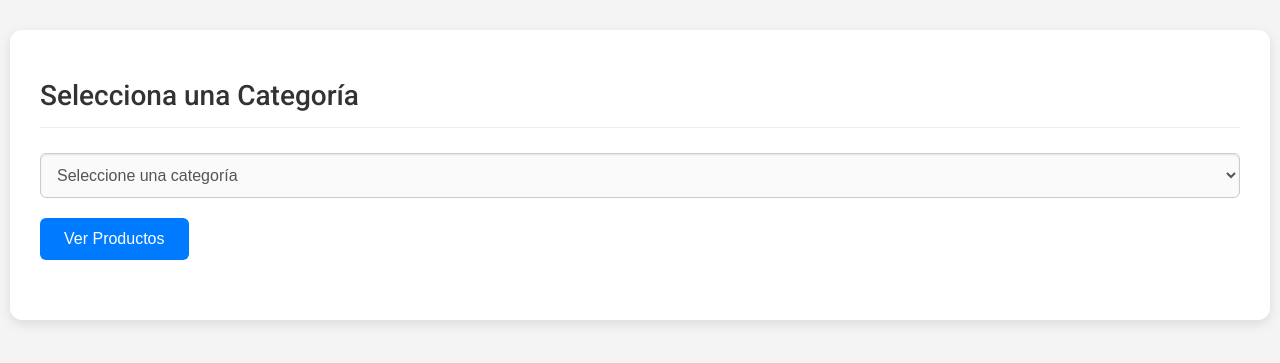
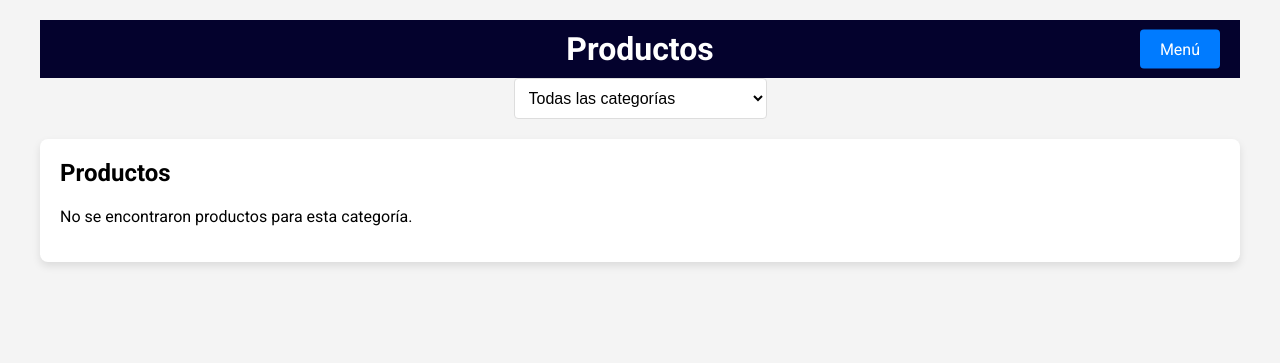
Before and after one commit to Marcos06112001/Proyecto_Lenguaje_BD, a PHP site: page /productos.php in a window 1280 px wide. Shown: the top 363 px of the page. Run offline with PHP 8.4, Linux system fonts and the light colour scheme; data that the repository does not hold is empty; some libraries are stand-ins or nearby versions.

Commit message:
productos modificaciones

```diff
--- a/CSS/producto.css
+++ /dev/null
@@ -1,102 +0,0 @@
-/* Fuente principal */
-body {
-    font-family: 'Roboto', sans-serif;
-    background-color: #f4f4f4;
-    color: #333;
-    margin: 0;
-    padding: 0;
-}
-
-.container {
-    max-width: 1200px;
-    margin: 30px auto;
-    padding: 30px;
-    background-color: #ffffff;
-    border-radius: 12px;
-    box-shadow: 0 4px 12px rgba(0, 0, 0, 0.1);
-}
-
-h1 {
-    font-size: 28px;
-    color: #333;
-    border-bottom: 1px solid #eee;
-    padding-bottom: 15px;
-    margin-bottom: 25px;
-    font-weight: 500;
-}
-
-form {
-    margin-bottom: 30px;
-}
-
-.select-container {
-    margin-bottom: 20px;
-}
-
-select {
-    width: 100%;
-    padding: 12px;
-    border: 1px solid #ccc;
-    border-radius: 6px;
-    font-size: 16px;
-    color: #555;
-    background-color: #fafafa;
-    box-shadow: inset 0 1px 2px rgba(0, 0, 0, 0.1);
-    transition: border-color 0.3s, box-shadow 0.3s;
-}
-
-select:focus {
-    border-color: #007bff;
-    box-shadow: 0 0 4px rgba(0, 123, 255, 0.25);
-    outline: none;
-}
-
-.submit-btn {
-    background-color: #007bff;
-    color: #ffffff;
-    border: none;
-    padding: 12px 24px;
-    border-radius: 6px;
-    font-size: 16px;
-    cursor: pointer;
-    transition: background-color 0.3s, transform 0.3s;
-}
-
-.submit-btn:hover {
-    background-color: #0056b3;
-    transform: translateY(-2px);
-}
-
-table {
-    width: 100%;
-    border-collapse: collapse;
-    margin-top: 20px;
-}
-
-table, th, td {
-    border: 1px solid #ddd;
-}
-
-th, td {
-    padding: 15px;
-    text-align: left;
-}
-
-th {
-    background-color: #f8f9fa;
-    color: #555;
-    font-weight: 600;
-}
-
-tr:nth-child(even) {
-    background-color: #f9f9f9;
-}
-
-tr:hover {
-    background-color: #f1f1f1;
-}
-
-table img {
-    max-width: 100px;
-    border-radius: 6px;
-}
--- /dev/null
+++ b/CSS/productos.css
@@ -0,0 +1,129 @@
+
+
+body {
+    font-family: 'Roboto', sans-serif;
+    margin: 0;
+    padding: 0;
+    background-color: #f4f4f4;
+}
+
+.container {
+    max-width: 1200px;
+    margin: 0 auto;
+    padding: 20px;
+}
+
+.header {
+    background-color: #04022d;
+    color: #fff;
+    padding: 10px 20px;
+    display: flex;
+    justify-content: space-between;
+    align-items: center;
+    position: relative;
+}
+
+.header h1 {
+    margin: 0;
+    font-size: 2rem;
+    text-align: center;
+    flex: 1;
+}
+
+.header .button {
+    position: absolute;
+    right: 20px;
+    top: 50%;
+    transform: translateY(-50%);
+}
+
+.button {
+    display: inline-block;
+    padding: 10px 20px;
+    font-size: 1rem;
+    color: #fff;
+    background-color: #007bff;
+    border-radius: 4px;
+    text-decoration: none;
+    transition: background-color 0.3s;
+}
+
+.button:hover {
+    background-color: #0056b3;
+}
+
+.category-form {
+    margin-bottom: 20px;
+}
+
+.select-container {
+    display: flex;
+    justify-content: center;
+}
+
+select {
+    padding: 10px;
+    font-size: 1rem;
+    border: 1px solid #ddd;
+    border-radius: 4px;
+    background-color: #fff;
+    cursor: pointer;
+}
+
+select:focus {
+    border-color: #aaa;
+    outline: none;
+}
+
+.products-section {
+    background-color: #fff;
+    padding: 20px;
+    border-radius: 8px;
+    box-shadow: 0 4px 8px rgba(0, 0, 0, 0.1);
+}
+
+.products-section h2 {
+    margin-top: 0;
+    font-size: 1.5rem;
+}
+
+.products-grid {
+    display: flex;
+    flex-wrap: wrap;
+    gap: 20px;
+}
+
+.product-card {
+    background-color: #fff;
+    border: 1px solid #ddd;
+    border-radius: 8px;
+    box-shadow: 0 4px 8px rgba(0, 0, 0, 0.1);
+    overflow: hidden;
+    width: calc(25% - 20px);
+    box-sizing: border-box;
+}
+
+.product-card img {
+    width: 100%;
+    height: auto;
+    display: block;
+}
+
+.card-content {
+    padding: 10px;
+}
+
+.card-content h3 {
+    margin: 0 0 10px;
+    font-size: 1.2rem;
+}
+
+.card-content p {
+    margin: 0 0 10px;
+    font-size: 1rem;
+}
+
+.price {
+    font-size: 1.1rem;
+    font-weight: bold;
+}
--- a/DAL/conexion.php
+++ b/DAL/conexion.php
@@ -5,8 +5,8 @@ function Conecta()
     $host = "localhost";  //el hostname de tu servidor Oracle
     $port = "1521";       //puerto de Oracle, por defecto es 1521
     $dbname = "orcl";       //nombre de la base de datos
-    $user = "PROYECTO_LNICOLE";   //usuario de cada quien
-    $password = "123"; //contraseña
+    $user = "PROYECTO_LCELES";   //usuario de cada quien
+    $password = "12345"; //contraseña
 
     // Cadena de conexión para Oracles
     $dsn = "oci:dbname=(DESCRIPTION=(ADDRESS=(PROTOCOL=TCP)(HOST=$host)(PORT=$port))(CONNECT_DATA=(SID=$dbname)))";
--- a/PHP/productos.php
+++ b/PHP/productos.php
@@ -26,14 +26,14 @@ function obtenerProductos($id_categoria = null) {
     $conexion = Conecta();
 
     if ($id_categoria) {
-        $sql = "SELECT  V_nombre_producto, V_descripcion_producto, V_precio, V_imagen
+        $sql = "SELECT V_NOMBRE_PRODUCTO, V_DESCRIPCION_PRODUCTO, V_PRECIO, V_IMAGEN
                 FROM FIDE_PRODUCTOS_TB
-                WHERE V_id_categoria = :id_categoria";
+                WHERE V_ID_CATEGORIA = :id_categoria";
 
         $stmt = $conexion->prepare($sql);
         $stmt->bindParam(':id_categoria', $id_categoria, PDO::PARAM_INT);
     } else {
-        $sql = "SELECT  V_nombre_producto, V_descripcion_producto, V_precio, V_imagen
+        $sql = "SELECT V_NOMBRE_PRODUCTO, V_DESCRIPCION_PRODUCTO, V_PRECIO, V_IMAGEN
                 FROM FIDE_PRODUCTOS_TB";
 
         $stmt = $conexion->prepare($sql);
@@ -62,20 +62,21 @@ $productos = obtenerProductos($id_categoria);
 <head>
     <meta charset="UTF-8">
     <meta name="viewport" content="width=device-width, initial-scale=1.0">
-    <title>Seleccionar Categoría</title>
+    <title>Productos</title>
     <link href="https://fonts.googleapis.com/css2?family=Roboto:wght@400;500;700&display=swap" rel="stylesheet">
-    <link rel="stylesheet" href="/CSS/producto.css">
+    <link rel="stylesheet" href="/CSS/productos.css">
 </head>
 <body>
     <div class="container">
         <header class="header">
-            <h1>Selecciona una Categoría</h1>
+            <h1>Productos</h1>
+            <a href="index.php" class="button">Menú</a>
         </header>
         <main>
             <form action="productos.php" method="GET" class="category-form">
                 <div class="select-container">
-                    <select name="id_categoria" id="categoriaSelect" required>
-                        <option value="" disabled selected>Seleccione una categoría</option>
+                    <select name="id_categoria" id="categoriaSelect" onchange="this.form.submit()">
+                        <option value="">Todas las categorías</option>
                         <?php if (!empty($categorias)): ?>
                             <?php foreach ($categorias as $categoria): ?>
                                 <option value="<?php echo htmlspecialchars($categoria['V_ID_CATEGORIA']); ?>"
@@ -88,37 +89,27 @@ $productos = obtenerProductos($id_categoria);
                         <?php endif; ?>
                     </select>
                 </div>
-                <button type="submit" class="submit-btn">Ver Productos</button>
             </form>
 
-            <?php if ($id_categoria !== null): ?>
             <section class="products-section">
-                    <h2>Productos en la Categoría Seleccionada</h2>
+                <h2>Productos</h2>
                 <?php if (!empty($productos)): ?>
-                        <table class="products-table">
-                            <thead>
-                                <tr>
-                                    <th>Nombre Producto</th>
-                                    <th>Descripción Producto</th>
-                                    <th>Precio</th>
-                                    <th>Imagen</th>
-                                </tr>
-                            </thead>
-                            <tbody>
+                    <div class="products-grid">
                         <?php foreach ($productos as $producto): ?>
-                                    <tr>
-                                        <?php foreach ($producto as $clave => $valor): ?>
-                                            <td><?php echo htmlspecialchars($valor); ?></td>
+                            <div class="product-card">
+                                <img src="<?php echo htmlspecialchars($producto['V_IMAGEN'] ?? 'placeholder.jpg'); ?>" alt="<?php echo htmlspecialchars($producto['V_NOMBRE_PRODUCTO'] ?? 'Imagen del producto'); ?>">
+                                <div class="card-content">
+                                    <h3><?php echo htmlspecialchars($producto['V_NOMBRE_PRODUCTO'] ?? 'Nombre del producto'); ?></h3>
+                                    <p><?php echo htmlspecialchars($producto['V_DESCRIPCION_PRODUCTO'] ?? 'Descripción del producto'); ?></p>
+                                    <div class="price"><?php echo htmlspecialchars($producto['V_PRECIO'] ?? '0.00'); ?> $</div>
+                                </div>
+                            </div>
                         <?php endforeach; ?>
-                                    </tr>
-                                <?php endforeach; ?>
-                            </tbody>
-                        </table>
+                    </div>
                 <?php else: ?>
                     <p>No se encontraron productos para esta categoría.</p>
                 <?php endif; ?>
             </section>
-            <?php endif; ?>
         </main>
     </div>
 </body>
```
Lines whose indentation alone changed are shown as unchanged.
